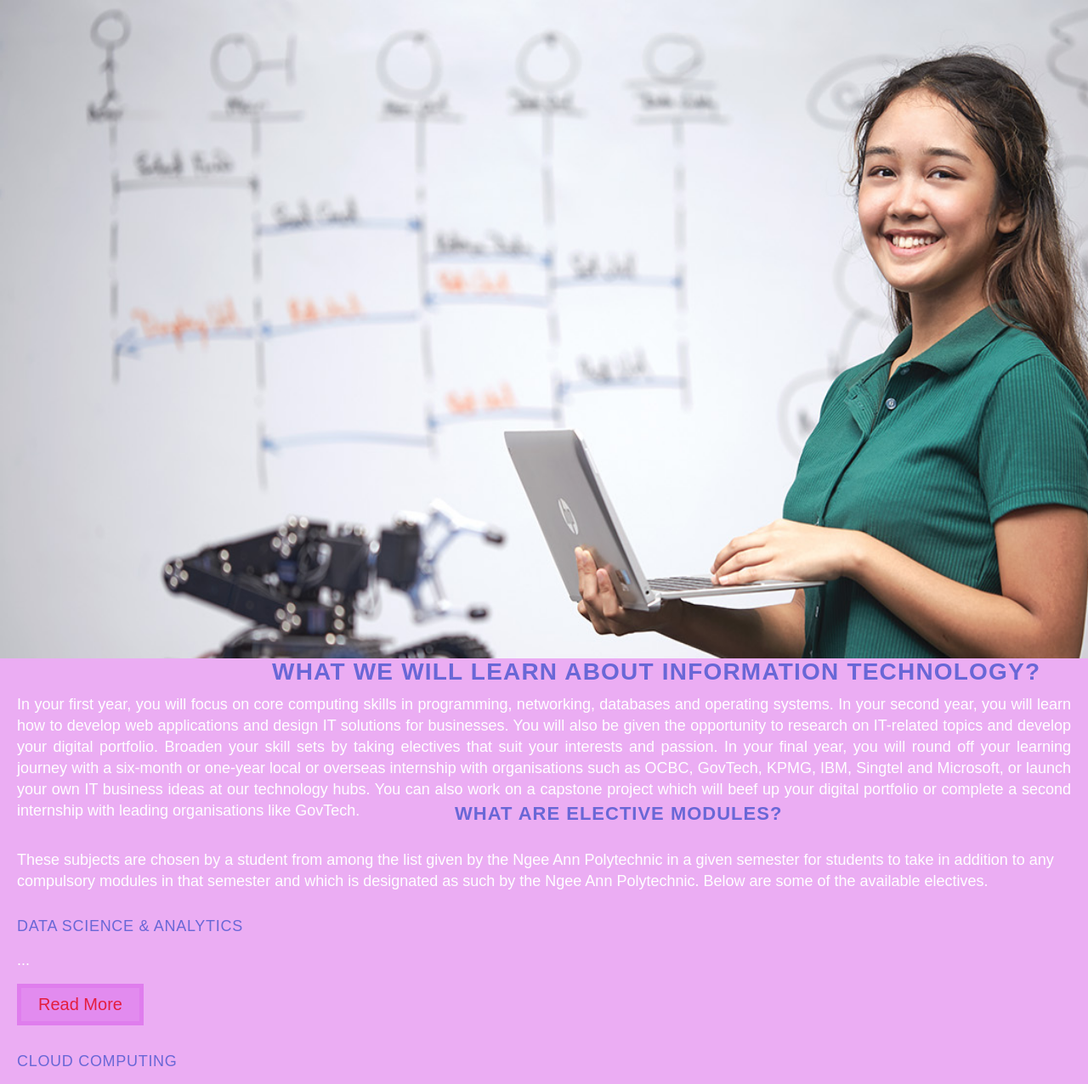
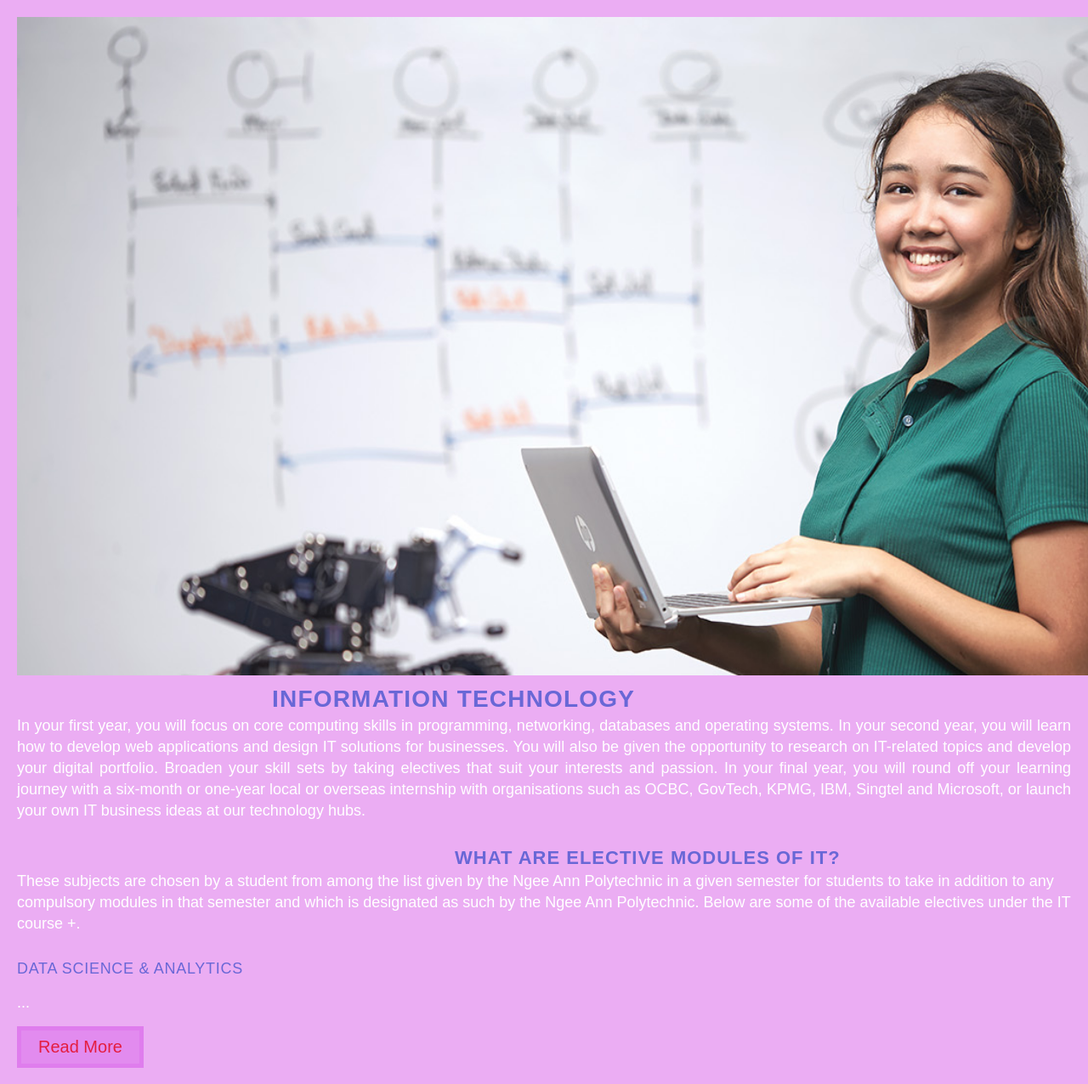
Before and after one commit to L1EWZZ/ID-Asg-2, a plain HTML site: page informationtechnology.html in a window 1280 px wide. Shown: the top 1276 px of the page at 85% size. Drawn offline with nearby package versions, Linux system fonts and the light colour scheme; a web font is replaced by a local one.

Commit message:
make ID webpage look prettier

```diff
--- a/informationtechnology.html
+++ b/informationtechnology.html
@@ -10,11 +10,13 @@
 
 </head>
 <body>
-    <img class="img-it" src="./assets/InfoTech.jpg" alt="NP IT img">
     <section>
+        <center>
+    <img class="img-it" src="./assets/InfoTech.jpg">
+</center>
         <div class="title_info">
-            <h1>What we will learn about Information Technology?</h1>
-            <p>In your first year, you will focus on core computing skills
+            <h1><br>Information Technology</h1>
+            <p><br>In your first year, you will focus on core computing skills
                 in programming, networking, databases and operating systems.
                 In your second year, you will learn how to develop web applications
                 and design IT solutions for businesses. You will also be given the
@@ -25,17 +27,16 @@
                 with a six-month or one-year local or overseas internship with
                 organisations such as OCBC, GovTech, KPMG, IBM, Singtel and
                 Microsoft, or launch your own IT business ideas at our technology
-                hubs. You can also work on a capstone project which will beef up
-                your digital portfolio or complete a second internship with leading
-                organisations like GovTech.
+                hubs.
             </p>
         </div>
         <div class="elective_info">
-            <h2>What are elective modules?</h2>
-            <p>These subjects are chosen by a student from among the list given by the Ngee Ann Polytechnic
+            <h2><br><br>What are elective modules of IT?</h2>
+            <p><br>These subjects are chosen by a student from among the list given by the Ngee Ann Polytechnic
                 in a given semester for students to take in addition to any compulsory
                 modules in that semester and which is designated as such by the Ngee Ann Polytechnic.
-                Below are some of the available electives.
+                Below are some of the available electives under the IT course
+                +.
             </p>
         </div>
         <div class="post">
```
